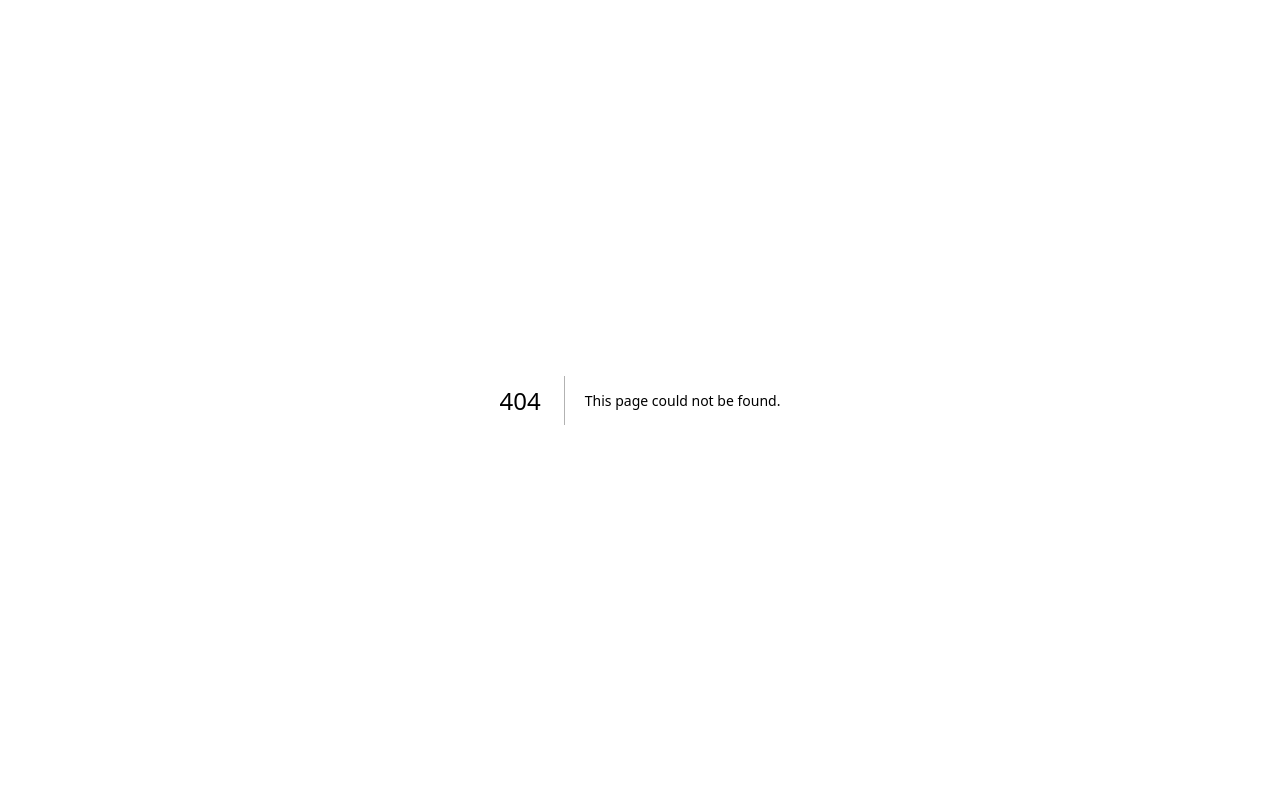
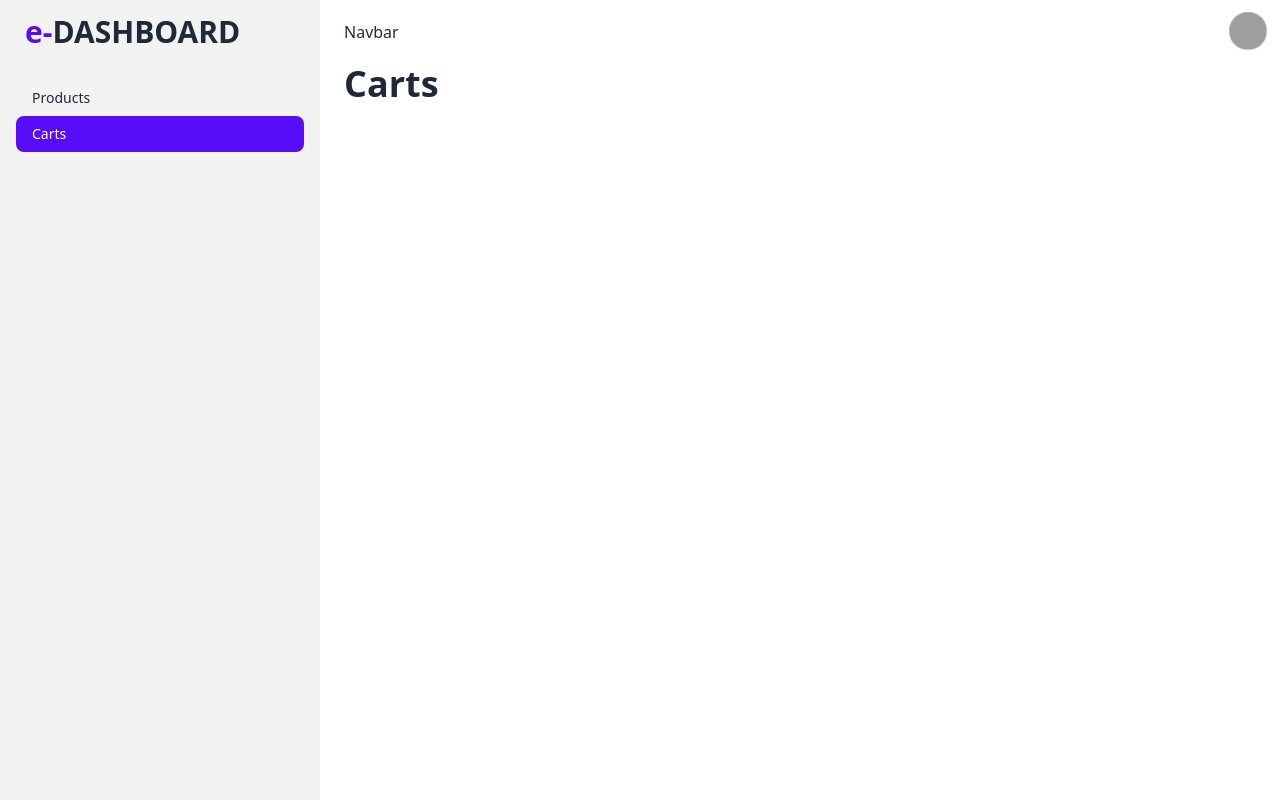
Before and after one commit to marsel-a/ecommerce, a Next.js app: page /carts in a window 1280 px wide. Before the commit this address had no page. Built offline with nearby package versions, Linux system fonts and the light colour scheme; grey boxes are pictures that could not be loaded.

Commit message:
Add typography, refactor layout

```diff
--- a/package.json
+++ b/package.json
@@ -18,6 +18,7 @@
     "react-dom": "18.2.0"
   },
   "devDependencies": {
+    "@tailwindcss/typography": "^0.5.9",
     "autoprefixer": "^10.4.13",
     "postcss": "^8.4.21",
     "tailwindcss": "^3.2.4"
--- a/src/components/Menus.js
+++ b/src/components/Menus.js
@@ -1,15 +1,29 @@
 import Link from 'next/link';
+import { useRouter } from 'next/router';
 
 const Navigations = () => {
+  const menus = [
+    {
+      href: '/products',
+      label: 'Products',
+    },
+    {
+      href: '/carts',
+      label: 'Carts',
+    },
+  ];
+  const router = useRouter();
+
   return (
     <>
       <ul className="menu menu-compact px-4 rounded-box">
-        <li>
-          <Link href="/products">Products</Link>
-        </li>
-        <li>
-          <Link href="/carts">Carts</Link>
-        </li>
+        {menus.map((menu, idx) => (
+          <li key={idx}>
+            <Link href={menu.href} className={router.pathname === menu.href ? 'active' : ''}>
+              {menu.label}
+            </Link>
+          </li>
+        ))}
       </ul>
     </>
   );
--- /dev/null
+++ b/src/layouts/MainLayout.js
@@ -0,0 +1,88 @@
+import Link from 'next/link';
+import Menus from '@/components/Menus';
+
+const MainLayout = ({ children }) => {
+  return (
+    <main>
+      <div className="drawer drawer-mobile">
+        <input id="my-drawer-3" type="checkbox" className="drawer-toggle" />
+        <div className="drawer-content flex flex-col">
+          {/* <!-- Navbar --> */}
+          <div className="sticky top-0 z-30 flex h-16 w-full justify-center bg-opacity-90 backdrop-blur transition-all duration-100 bg-base-100 text-base-content">
+            <div className="w-full navbar">
+              <div className="flex-none lg:hidden">
+                <label htmlFor="my-drawer-3" className="btn btn-square btn-ghost">
+                  <svg
+                    xmlns="http://www.w3.org/2000/svg"
+                    fill="none"
+                    viewBox="0 0 24 24"
+                    className="inline-block w-6 h-6 stroke-current"
+                  >
+                    <path
+                      strokeLinecap="round"
+                      strokeLinejoin="round"
+                      strokeWidth="2"
+                      d="M4 6h16M4 12h16M4 18h16"
+                    ></path>
+                  </svg>
+                </label>
+              </div>
+              <div className="flex-1 px-2 mx-2">Navbar</div>
+              <div className="flex-none hidden lg:block">
+                {/* <ul className="menu menu-horizontal">
+                  <li>
+                    <a>Navbar Item 1</a>
+                  </li>
+                  <li>
+                    <a>Navbar Item 2</a>
+                  </li>
+                </ul> */}
+                <div className="dropdown dropdown-end">
+                  <label tabIndex={0} className="btn btn-ghost btn-circle avatar">
+                    <div className="w-10 rounded-full">
+                      <img src="https://placeimg.com/80/80/people" />
+                    </div>
+                  </label>
+                  <ul
+                    tabIndex={0}
+                    className="menu menu-compact dropdown-content mt-3 p-2 shadow bg-base-100 rounded-box w-52"
+                  >
+                    <li>
+                      <a className="justify-between">Profile</a>
+                    </li>
+                    <li>
+                      <a>Settings</a>
+                    </li>
+                    <li>
+                      <a>Logout</a>
+                    </li>
+                  </ul>
+                </div>
+              </div>
+            </div>
+          </div>
+          {/* <!-- Page content here --> */}
+          <div className="px-6 xl:pr-2 pb-2">{children}</div>
+        </div>
+
+        <div className="drawer-side">
+          <label htmlFor="my-drawer-3" className="drawer-overlay"></label>
+          <div className="bg-base-200 w-80">
+            <div className="z-20 bg-base-200 bg-opacity-90 backdrop-blur sticky top-0 items-center gap-2 px-4 py-2 flex ">
+              <Link href="/" aria-current="page" aria-label="Homepage" className="flex-0 btn btn-ghost px-2">
+                <div className="font-title text-primary inline-flex text-lg transition-all duration-200 md:text-3xl">
+                  <span className="lowercase">e-</span>
+                  <span className="text-base-content uppercase">Dashboard</span>
+                </div>
+              </Link>
+            </div>
+            <div class="h-4"></div>
+            <Menus />
+          </div>
+        </div>
+      </div>
+    </main>
+  );
+};
+
+export default MainLayout;
--- a/src/pages/_app.js
+++ b/src/pages/_app.js
@@ -1,5 +1,8 @@
-import '@/styles/globals.css'
+import MainLayout from '@/layouts/MainLayout';
+import '@/styles/globals.css';
 
 export default function App({ Component, pageProps }) {
-  return <Component {...pageProps} />
+  const getLayout = Component.getLayout || ((page) => <MainLayout>{page}</MainLayout>);
+
+  return getLayout(<Component {...pageProps} />);
 }
--- a/src/pages/_document.js
+++ b/src/pages/_document.js
@@ -2,7 +2,7 @@ import { Html, Head, Main, NextScript } from 'next/document';
 
 export default function Document() {
   return (
-    <Html lang="en" data-theme="corporate">
+    <Html lang="en" data-theme="light">
       <Head />
       <body>
         <Main />
--- /dev/null
+++ b/src/pages/carts.js
@@ -0,0 +1,9 @@
+const Carts = () => {
+  return (
+    <div className="prose w-full max-w-4xl flex-grow">
+      <h1>Carts</h1>
+    </div>
+  );
+};
+
+export default Carts;
--- a/src/pages/index.js
+++ b/src/pages/index.js
@@ -2,72 +2,22 @@ import Menus from '@/components/Menus';
 import Head from 'next/head';
 import Link from 'next/link';
 
-export default function Home() {
+const Home = () => {
   return (
     <>
-      {/* <Head>
-        <title>Create Next App</title>
-        <meta name="description" content="Generated by create next app" />
+      <Head>
+        <title>Login Page</title>
+        {/* <meta name="description" content="Generated by create next app" />
         <meta name="viewport" content="width=device-width, initial-scale=1" />
-        <link rel="icon" href="/favicon.ico" />
-      </Head> */}
-      <main>
-        <div className="drawer drawer-mobile">
-          <input id="my-drawer-3" type="checkbox" className="drawer-toggle" />
-          <div className="drawer-content flex flex-col">
-            {/* <!-- Navbar --> */}
-            <div className="sticky top-0 z-30 flex h-16 w-full justify-center bg-opacity-90 backdrop-blur transition-all duration-100 bg-base-100 text-base-content shadow-sm">
-              <div className="w-full navbar">
-                <div className="flex-none lg:hidden">
-                  <label htmlFor="my-drawer-3" className="btn btn-square btn-ghost">
-                    <svg
-                      xmlns="http://www.w3.org/2000/svg"
-                      fill="none"
-                      viewBox="0 0 24 24"
-                      className="inline-block w-6 h-6 stroke-current"
-                    >
-                      <path
-                        strokeLinecap="round"
-                        strokeLinejoin="round"
-                        strokeWidth="2"
-                        d="M4 6h16M4 12h16M4 18h16"
-                      ></path>
-                    </svg>
-                  </label>
-                </div>
-                <div className="flex-1 px-2 mx-2">Navbar Title</div>
-                <div className="flex-none hidden lg:block">
-                  <ul className="menu menu-horizontal">
-                    {/* <!-- Navbar menu content here --> */}
-                    <li>
-                      <a>Navbar Item 1</a>
-                    </li>
-                    <li>
-                      <a>Navbar Item 2</a>
-                    </li>
-                  </ul>
-                </div>
-              </div>
-            </div>
-            {/* <!-- Page content here --> */}
-            Content
-          </div>
-
-          <div className="drawer-side">
-            <label htmlFor="my-drawer-3" className="drawer-overlay"></label>
-            <div className="bg-base-200 w-80">
-              <div className="z-20 bg-base-200 bg-opacity-90 backdrop-blur sticky top-0 items-center gap-2 px-4 py-2 flex ">
-                <Link href="/" aria-current="page" aria-label="Homepage" className="flex-0 btn btn-ghost px-2">
-                  <div className="font-title text-primary inline-flex text-lg transition-all duration-200 md:text-3xl">
-                    <span className="lowercase">e-Commerce</span>
-                  </div>
-                </Link>
-              </div>
-              <Menus />
-            </div>
-          </div>
-        </div>
-      </main>
+        <link rel="icon" href="/favicon.ico" /> */}
+      </Head>
+      <main>Login Page</main>
     </>
   );
-}
+};
+
+Home.getLayout = function getLayout(page) {
+  return page;
+};
+
+export default Home;
--- /dev/null
+++ b/src/pages/products.js
@@ -0,0 +1,9 @@
+const Products = () => {
+  return (
+    <div className="prose w-full max-w-4xl flex-grow">
+      <h1>Carts</h1>
+    </div>
+  );
+};
+
+export default Products;
--- a/tailwind.config.js
+++ b/tailwind.config.js
@@ -1,8 +1,12 @@
 /** @type {import('tailwindcss').Config} */
 module.exports = {
-  content: ['./src/pages/**/*.{js,ts,jsx,tsx}', './src/components/**/*.{js,ts,jsx,tsx}'],
+  content: [
+    './src/components/**/*.{js,ts,jsx,tsx}',
+    './src/layouts/**/*.{js,ts,jsx,tsx}',
+    './src/pages/**/*.{js,ts,jsx,tsx}',
+  ],
   theme: {
     extend: {},
   },
-  plugins: [require('daisyui')],
+  plugins: [require('daisyui'), require('@tailwindcss/typography')],
 };
```
Also changed, not shown: 1 other file (tests, documents, lock files or other folders).
